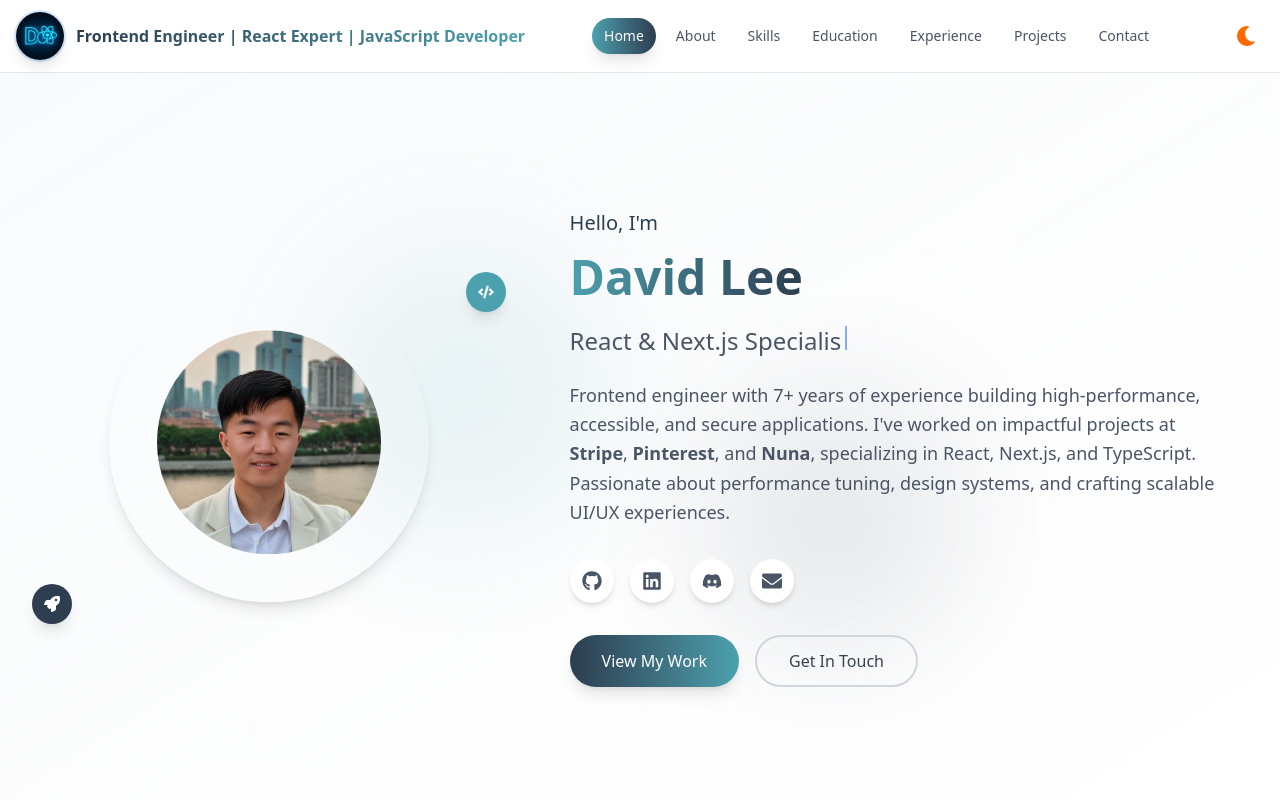
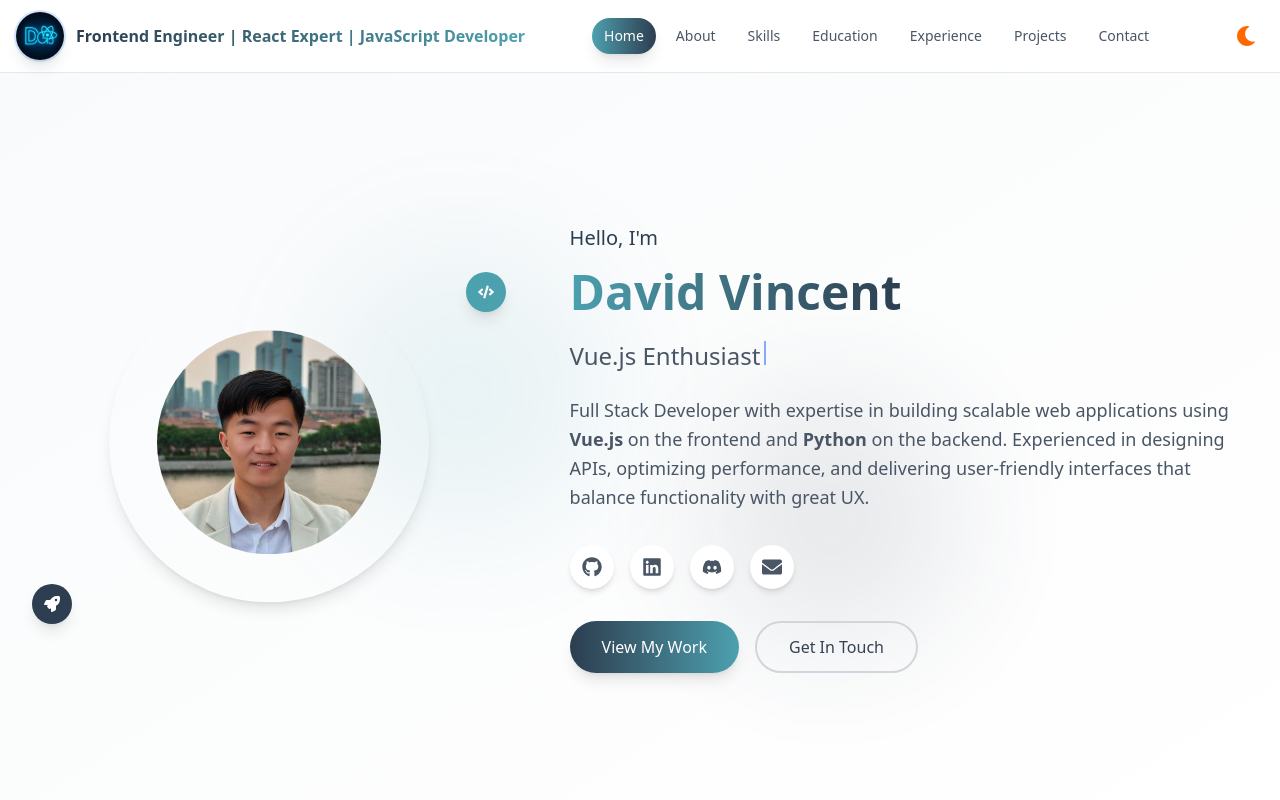
Before and after one commit to ezio421511/portfolio-front-lee, a React (Vite) app: page / in a window 1280 px wide. Shown: the top 800 px of the page. Built offline with nearby package versions, Linux system fonts and the light colour scheme.

Commit message:
Update UpperSection.jsx

```diff
--- a/src/components/UpperSection.jsx
+++ b/src/components/UpperSection.jsx
@@ -20,16 +20,15 @@ const UpperSection = () => {
   const [currentTextIndex, setCurrentTextIndex] = useState(0);
 
   const dynamicTexts = [
-    "Senior Frontend Engineer",
-    "React & Next.js Specialist",
-    "Performance Optimizer",
-    "TypeScript Enthusiast",
+    "Full Stack Developer",
+    "Vue.js Enthusiast",
+    "Python Backend Engineer",
+    "API Designer",
     "UI/UX Advocate",
-    "Design System Builder",
     "Scalable App Architect",
     "Problem Solver",
     "Tech Mentor",
-    "Cloud-Ready Engineer"
+    "Cloud-Ready Engineer",
   ];
 
   // Simple typewriter effect
@@ -125,7 +124,7 @@ const UpperSection = () => {
               <div className="relative">
                 <motion.img
                   src={profile}
-                  alt="David Lee"
+                  alt="David Vincent"
                   className="p-12 rounded-full w-76 h-72 lg:w-80 lg:h-80 object-cover mx-auto shadow-lg"
                   {...floatAnimation}
                   whileHover={{
@@ -170,7 +169,7 @@ const UpperSection = () => {
                 className="text-4xl lg:text-5xl font-bold mb-6"
               >
                 <span className="bg-gradient-to-r from-[#4ca1af] to-[#2c3e50] bg-clip-text text-transparent">
-                  David Lee
+                  David Vincent
                 </span>
               </motion.h1>
 
@@ -192,11 +191,11 @@ const UpperSection = () => {
                   darkMode ? "text-gray-300" : "text-gray-600"
                 }`}
               >
-                Frontend engineer with 7+ years of experience building
-                high-performance, accessible, and secure applications.
-                I've worked on impactful projects at <strong>Stripe</strong>, <strong>Pinterest</strong>, and <strong>Nuna</strong>,
-                specializing in React, Next.js, and TypeScript.
-                Passionate about performance tuning, design systems, and crafting scalable UI/UX experiences.
+                Full Stack Developer with expertise in building scalable web
+                applications using <strong>Vue.js</strong> on the frontend and
+                <strong> Python</strong> on the backend. Experienced in designing
+                APIs, optimizing performance, and delivering user-friendly
+                interfaces that balance functionality with great UX.
               </motion.p>
 
               {/* Social Links & Resume */}
@@ -217,7 +216,7 @@ const UpperSection = () => {
                   },
                   {
                     icon: FaDiscord,
-                    href: "https://discord.com", // update with your actual Discord/username if needed
+                    href: "https://discord.com",
                     label: "Discord",
                   },
                   {
@@ -239,21 +238,6 @@ const UpperSection = () => {
                     <Icon size={20} />
                   </a>
                 ))}
-
-                {/* Resume Button */}
-{/*                 <a
-                  href={resume}
-                  download="David_Lee_Resume.pdf"
-                  className={`flex items-center gap-2 px-4 py-3 rounded-full transition-all duration-200 hover:scale-105 ${
-                    darkMode
-                      ? "bg-gray-800 text-gray-300 hover:bg-gradient-to-r hover:from-[#2c3e50] hover:to-[#4ca1af] hover:text-white border border-gray-700"
-                      : "bg-white text-gray-700 hover:bg-gradient-to-r hover:from-[#2c3e50] hover:to-[#4ca1af] hover:text-white shadow-md"
-                  }`}
-                >
-                  <FaFileAlt size={16} />
-                  <span className="font-medium text-sm">Resume</span>
-                  <FaDownload size={12} />
-                </a> */}
               </motion.div>
 
               {/* CTA Buttons */}
```
